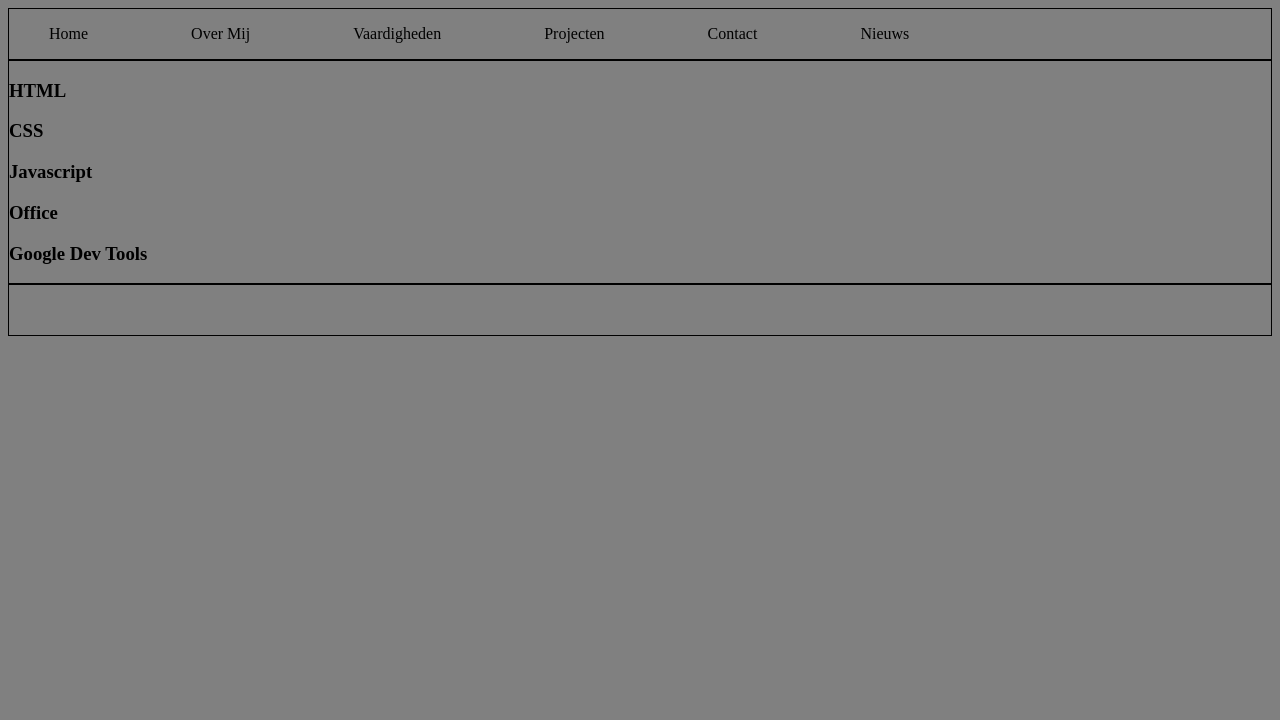
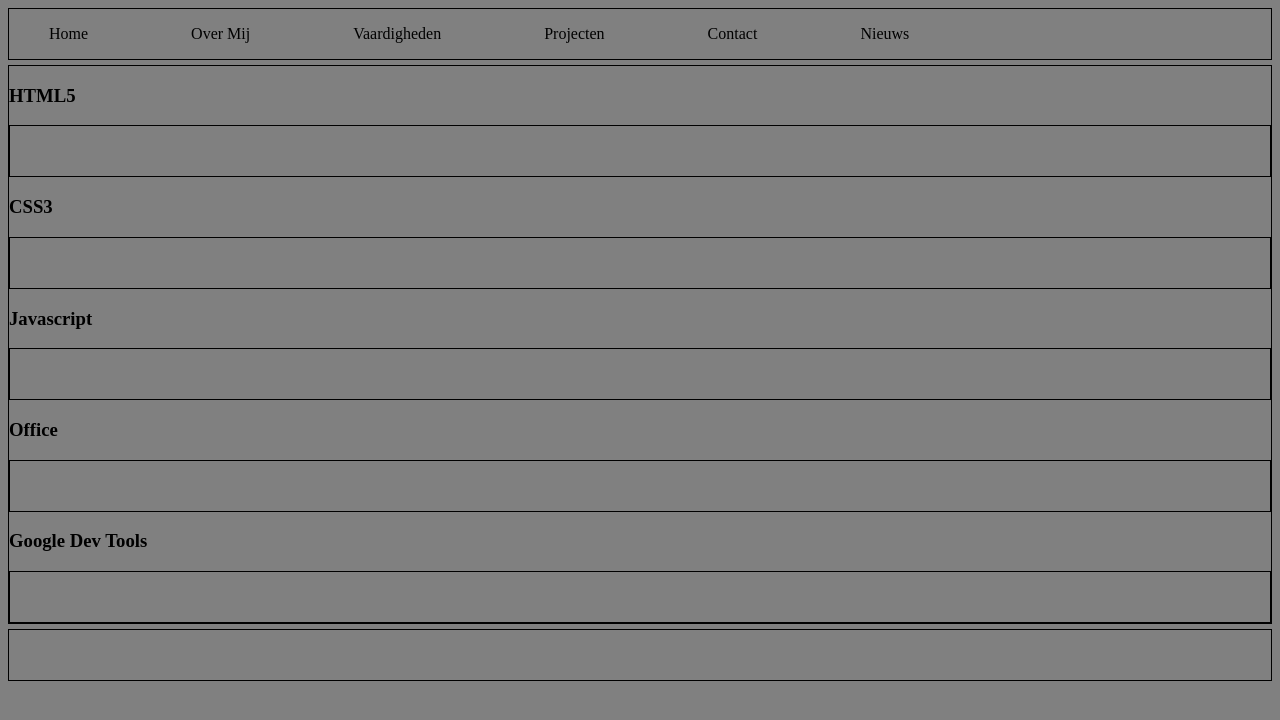
Before and after one commit to ROC-van-Amsterdam-College-Amstelland/project-portfolio-DaanBroekhuizen17, a plain HTML site: page vaardigheden.html in a window 1280 px wide. Drawn offline with Linux system fonts and the light colour scheme.

Commit message:
begonnen met vaardigheden pagina

```diff
--- a/css/vaardigheden.css
+++ b/css/vaardigheden.css
@@ -20,6 +20,7 @@ a {
 }
 
 #ruimte2 {
+    margin-top: 5px;
     height: 50px;
     border: 1px solid black;
 }
@@ -29,5 +30,34 @@ a {
 /* de main container */
 
 #vaardigheid {
+    margin-top: 5px;
     border: 1px solid black;
 }
+
+
+/* hier staan de balken */
+
+#balk1 {
+    border: 1px solid black;
+    height: 50px;
+}
+
+#balk2 {
+    border: 1px solid black;
+    height: 50px;
+}
+
+#balk3 {
+    border: 1px solid black;
+    height: 50px;
+}
+
+#balk4 {
+    border: 1px solid black;
+    height: 50px;
+}
+
+#balk5 {
+    border: 1px solid black;
+    height: 50px;
+}
--- a/vaardigheden.html
+++ b/vaardigheden.html
@@ -25,28 +25,43 @@
     <div id="vaardigheid">
         <div id="html">
             <h3>
-                HTML
+                HTML5
             </h3>
+            <div id="balk1">
+
+            </div>
         </div>
         <div id="css">
             <h3>
-                CSS
+                CSS3
             </h3>
+            <div id="balk2">
+
+            </div>
         </div>
         <div id="javascript">
             <h3>
                 Javascript
             </h3>
+            <div id="balk3">
+
+            </div>
         </div>
         <div id="office">
             <h3>
                 Office
             </h3>
+            <div id="balk4">
+
+            </div>
         </div>
         <div id="Google">
             <h3>
                 Google Dev Tools
             </h3>
+            <div id="balk5">
+
+            </div>
         </div>
 
     </div>
```
